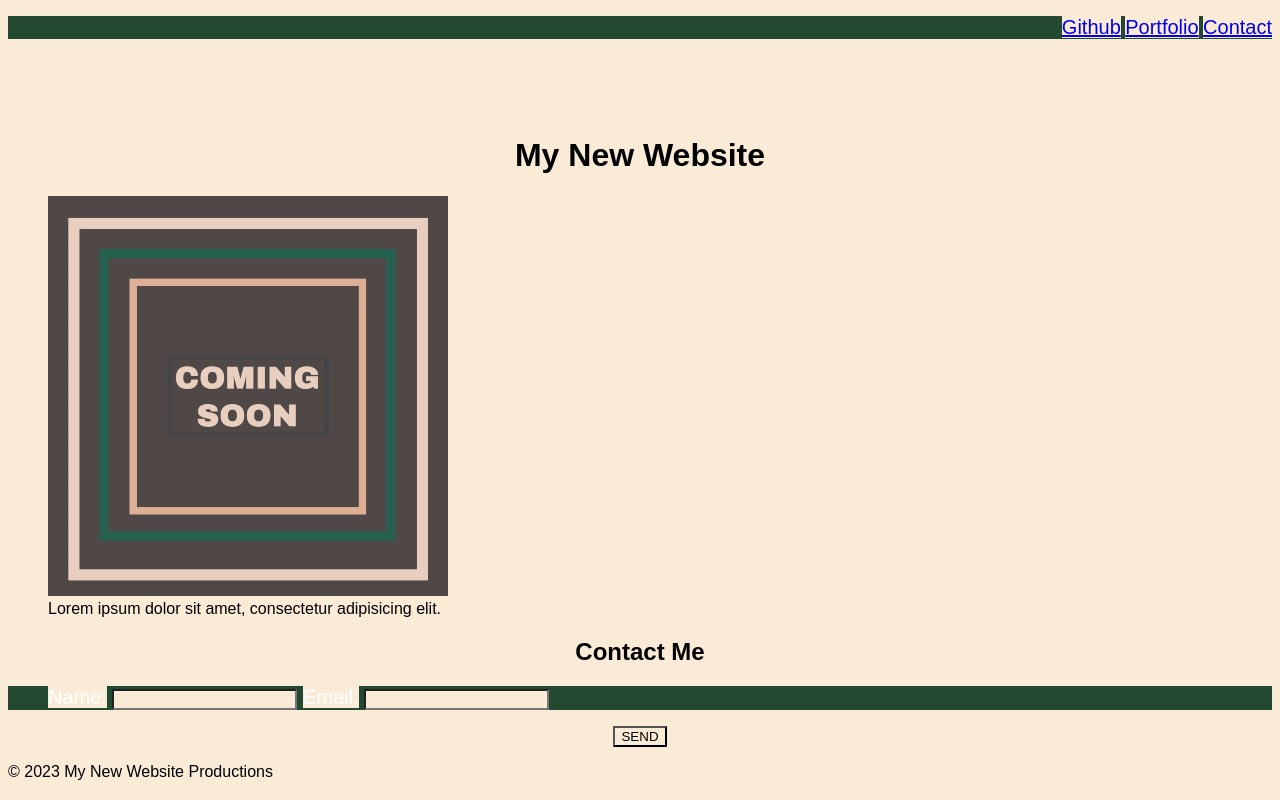
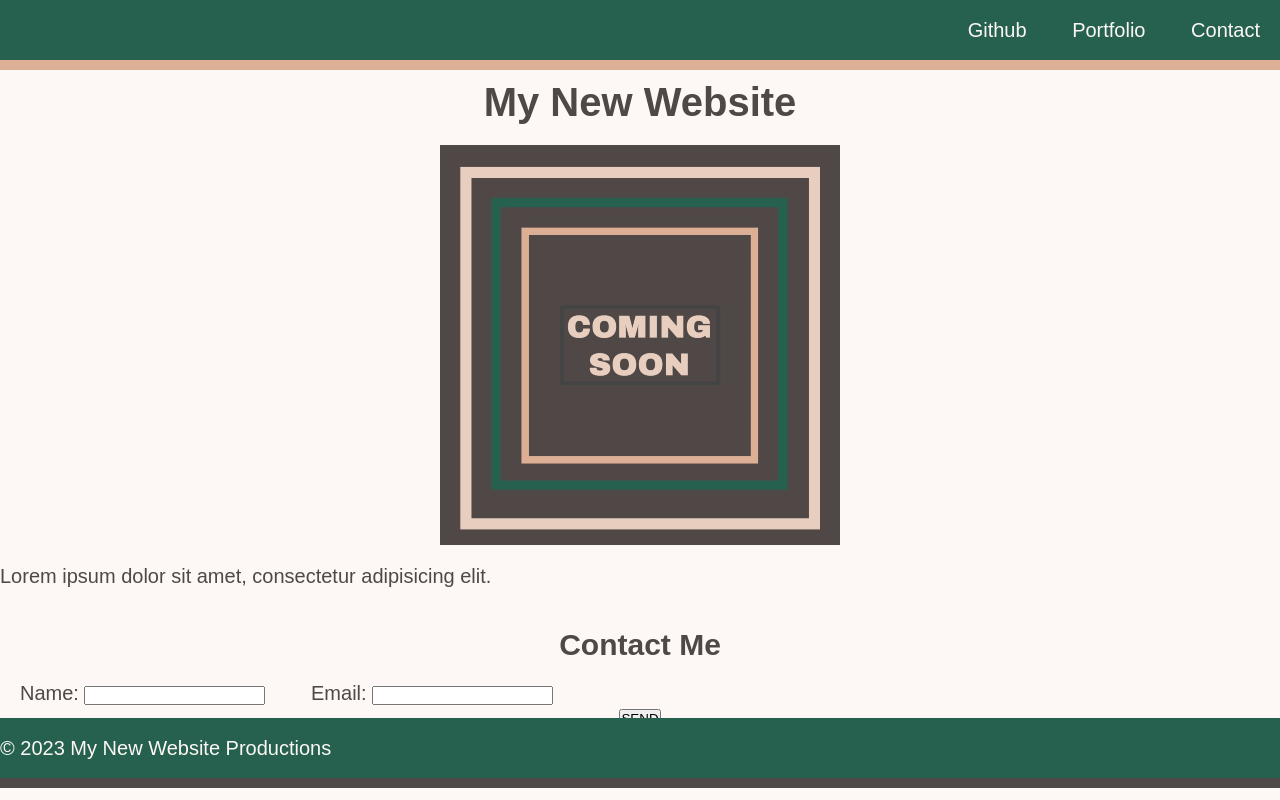
Before and after one commit to kevinsmithseven/landing-page, a plain HTML site: page index.html in a window 1280 px wide. Drawn offline with Linux system fonts and the light colour scheme.

Commit message:
updated css element selectors

```diff
--- a/assets/style.css
+++ b/assets/style.css
@@ -1,37 +1,71 @@
 /* Global styles
 ________________*/
 * {
-    background-color: antiquewhite;
-    font-family: Arial, Helvetica, sans-serif;
-
+    margin:0;
+    padding: 0;
 }
 
-/* Header styles
-________________*/
-header {
-    background-color: rgb(36, 73, 49) ;
+/* Element Selector */
+body {
+    position: relative;
+    font-family: "Goudy Bookletter 1911", sans-serif;
+    font-size: 20px;
+    background-color: #fdf8f5;
+    color: #4f4846;
 }
 
-nav {
-        height: 100px;
-    text-align: right;
+h1,h2 {
+    margin: 20px;
 }
 
-ul {
-    background-color: rgb(36, 73, 49);
+main {
+    padding: 60px 0;
 }
 
 li {
-    background-color: rgb(36, 73, 49);
-    color: white;
-    text-align: right;
     display: inline;
-    font-size: 20px;
-
+    padding: 0px 20px;
+    text-decoration: none;
 }
 
+a {
+    text-decoration: none;
+    color: #fdf8f5;
+}
 
+header,
+footer {
+    height: 60px;
+    width: 100%;
+    line-height: 60px;
+    background-color: #266150;
+}
 
+header {
+    position: fixed;
+    border-bottom: 10px solid #ddaf94;
+}
+
+footer {
+    position: absolute;
+    margin-top: 0;
+    bottom: 0;
+    border-bottom: 10px solid #4f4846;
+    color: #fdf8f5;
+}
+
+figure {
+    margin-bottom: 40px;
+}
+
+img {
+    display: block;
+    margin: 20px auto;
+}
+
+section {
+    margin-bottom: 0;
+}
 
 
 /* Class Selectors */
```
